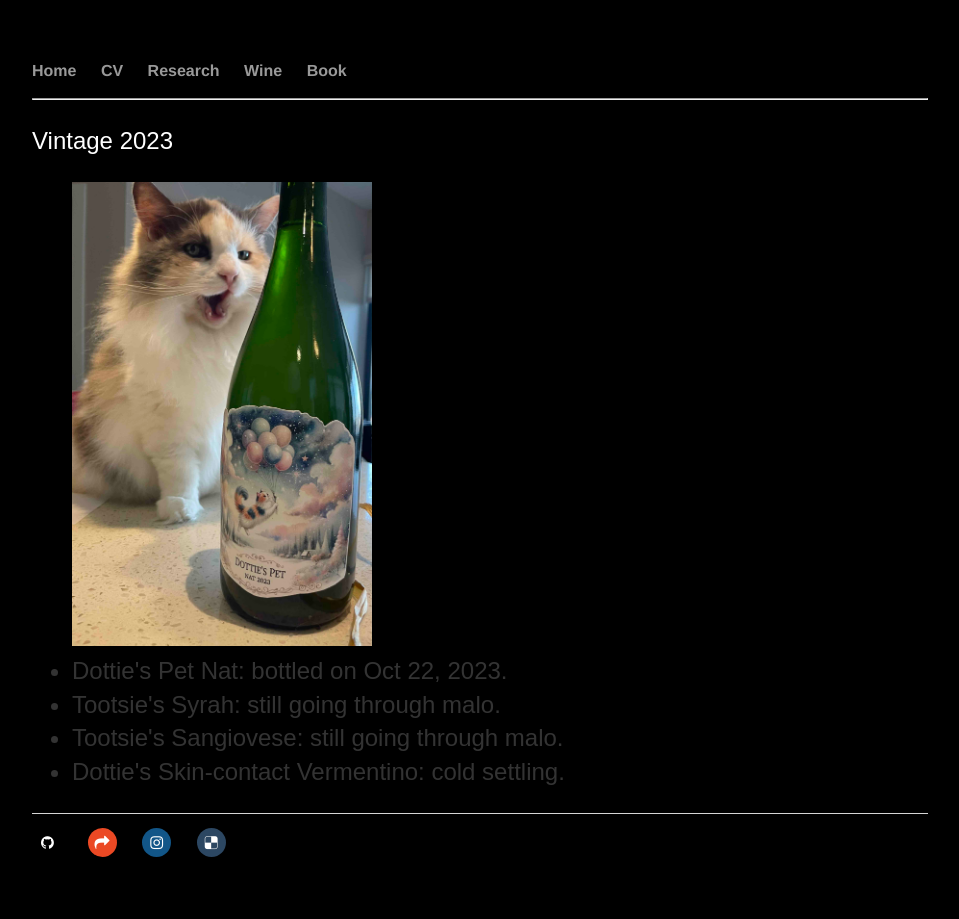
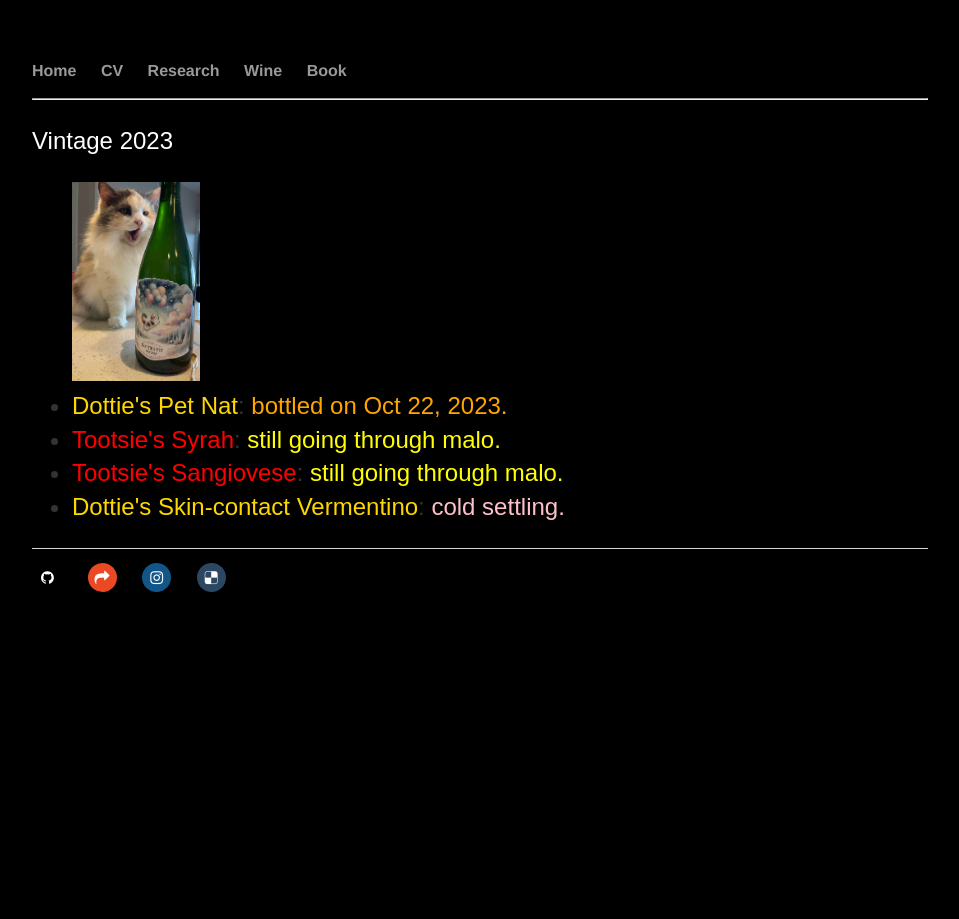
Before and after one commit to shenglih/shenglih.github.io, a Jekyll site: the page built from wine/index.html, in a window 1280 px wide. Shown: the whole page, without its empty margins (160-1119 px from the left). Built offline with Jekyll 4.4.1, drawn with Linux system fonts in a browser that asks for light colours; comment, search, counter and statistics services are not loaded.

Commit message:
fix color

```diff
--- a/wine/index.html
+++ b/wine/index.html
@@ -7,11 +7,11 @@ title: Dottie and Tootsie
 <p> Vintage 2023</p>
 
 <ul>
-	<img src="petnat.jpeg" alt="dotpatnat" width="35%" align=”right”>
-	<li>Dottie's Pet Nat: bottled on Oct 22, 2023.</li>
-	<li>Tootsie's Syrah: still going through malo.</li>
-	<li>Tootsie's Sangiovese: still going through malo.</li>
-	<li>Dottie's Skin-contact Vermentino: cold settling.</li>
+	<img src="petnat.jpeg" alt="dotpatnat" width="15%" align=”right”>
+	<li><a style="color:gold;">Dottie's Pet Nat</a>: <a style="color:orange;">bottled on Oct 22, 2023.</a></li>
+	<li><a style="color:red;">Tootsie's Syrah</a>: <a style="color:yellow;">still going through malo.</a></li>
+	<li><a style="color:red;">Tootsie's Sangiovese</a>: <a style="color:yellow;">still going through malo.</a></li>
+	<li><a style="color:gold;">Dottie's Skin-contact Vermentino</a>: <a style="color:pink;">cold settling.</a></li>
 </ul>
 
 </div>
```
